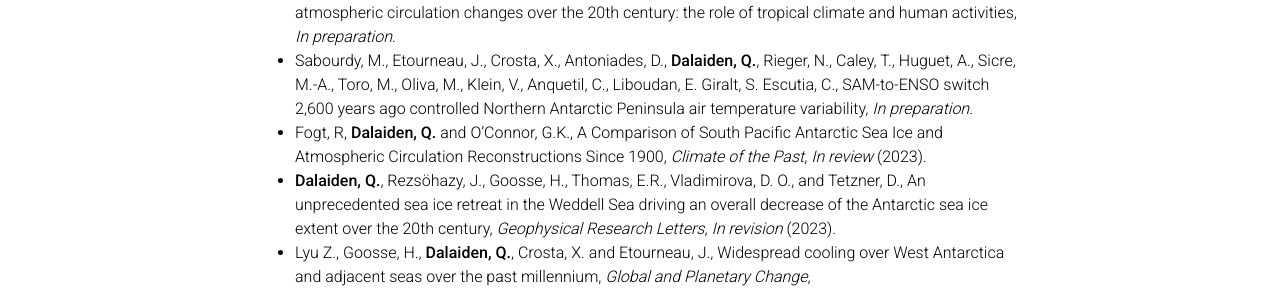
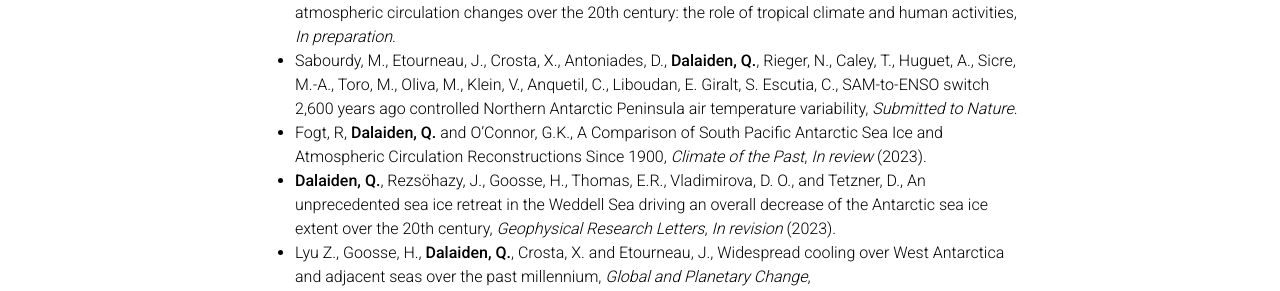
Before and after one commit to dalaiden/portfolio, a Jekyll site: the page built from _pages/publications.md, in a window 1280 px wide and 900 px high. Shown: the part 255-546 px from the top of the window. Built offline with Jekyll 4.4.1, drawn with Linux system fonts in a browser that asks for light colours; comment, search, counter and statistics services are not loaded; a style sheet for code colours, icons or effects is not loaded.

Commit message:
New edit

```diff
--- a/_pages/publications.md
+++ b/_pages/publications.md
@@ -9,7 +9,7 @@ nav_order: 2
 
 - Lyu, A., Counillon, F., **Dalaiden, Q.**,  Benefit of online assimilation of coral data for ESM paleoreanalysis with NorCPM, *In preparation*.
 - **Dalaiden, Q.**, Abram, N.J., Goosse, H., and Holland, P., Unravelling the factors driving West Antarctic atmospheric circulation changes over the 20th century: the role of tropical climate and human activities, *In preparation*.
-- Sabourdy, M., Etourneau, J., Crosta, X., Antoniades, D., **Dalaiden, Q.**,  Rieger, N., Caley, T., Huguet, A., Sicre, M.-A., Toro, M., Oliva, M., Klein, V., Anquetil, C., Liboudan, E. Giralt, S. Escutia, C., SAM-to-ENSO switch 2,600 years ago controlled Northern Antarctic Peninsula air temperature variability, *In preparation*.
+- Sabourdy, M., Etourneau, J., Crosta, X., Antoniades, D., **Dalaiden, Q.**,  Rieger, N., Caley, T., Huguet, A., Sicre, M.-A., Toro, M., Oliva, M., Klein, V., Anquetil, C., Liboudan, E. Giralt, S. Escutia, C., SAM-to-ENSO switch 2,600 years ago controlled Northern Antarctic Peninsula air temperature variability, *Submitted to Nature*.
 - Fogt, R, **Dalaiden, Q.** and O'Connor, G.K., A Comparison of South Pacific Antarctic Sea Ice and Atmospheric Circulation Reconstructions Since 1900, *Climate of the Past*, *In review* (2023).
 - **Dalaiden, Q.**, Rezsöhazy, J., Goosse, H., Thomas, E.R., Vladimirova, D. O., and Tetzner, D., An unprecedented sea ice retreat in the Weddell Sea driving an overall decrease of the Antarctic sea ice extent over the 20th century, *Geophysical Research Letters*, *In revision* (2023).
 - Lyu Z., Goosse, H., **Dalaiden, Q.**, Crosta, X. and Etourneau, J., Widespread cooling over West Antarctica and adjacent seas over the past millennium, *Global and Planetary Change*, https://dx.doi.org/10.2139/ssrn.4305700 (2023).
```
